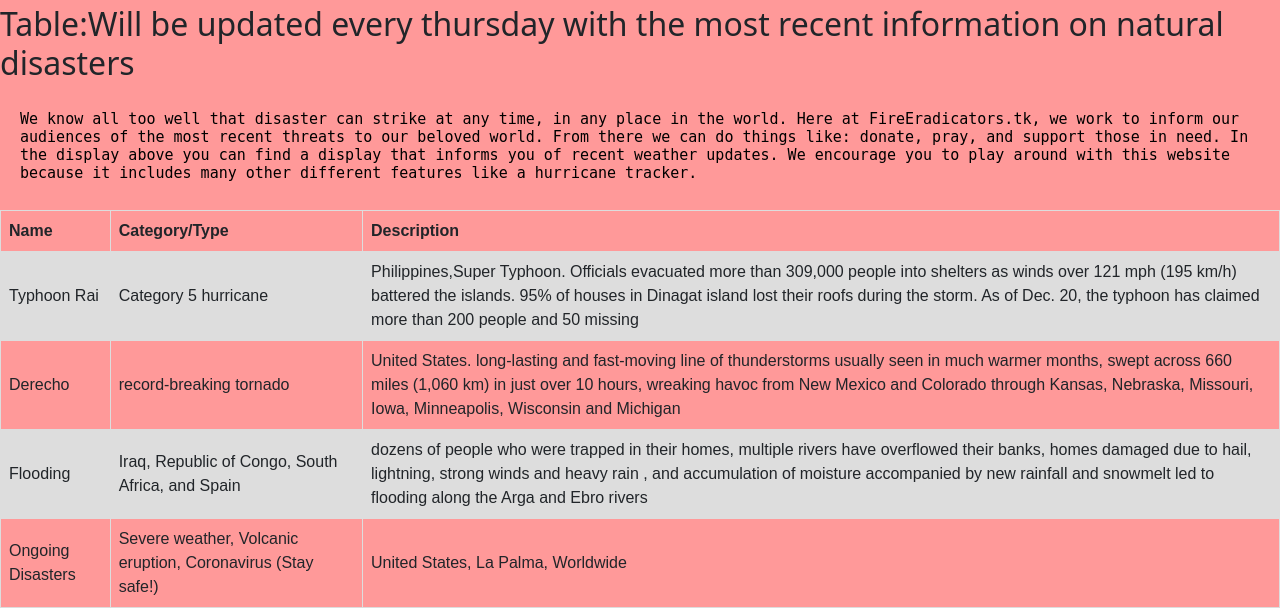
After one commit to nehapavani/n224_Venus, a Flask app: page /recent_updates/ in a window 1280 px wide; the page is wider, and only the part inside the window is pictured. The commit adds this page. Shown: the part 603-1211 px from the top of that part. Run offline with Flask 2, Linux system fonts and the light colour scheme.

Commit message:
pbl christina

```diff
--- a/main.py
+++ b/main.py
@@ -19,6 +19,10 @@ def index():
 @app.route("/journal/")
 def journal():
     return render_template("journals/journal.html")
+
+@app.route("/recent_updates/")
+def recent_updates():
+    return render_template("recent_updates.html")
 
 @app.route("/disastermap/" , methods=['GET', 'POST'])
 def disastermap():
--- a/templates/layouts/navbar.html
+++ b/templates/layouts/navbar.html
@@ -2,7 +2,7 @@
     <link href="https://cdn.jsdelivr.net/npm/bootstrap@5.0.0/dist/css/bootstrap.min.css" rel="stylesheet">
     <script src="https://cdn.jsdelivr.net/npm/@popperjs/core@2.9.2/dist/umd/popper.min.js" ></script>
     <script src="https://cdn.jsdelivr.net/npm/bootstrap@5.0.1/dist/js/bootstrap.min.js" integrity="sha384-Atwg2Pkwv9vp0ygtn1JAojH0nYbwNJLPhwyoVbhoPwBhjQPR5VtM2+xf0Uwh9KtT" crossorigin="anonymous"></script>
-    <title>Team Lovelace</title>
+    <title>Team Eradicators</title>
 </head>
 
 <body>
@@ -15,7 +15,6 @@
         <ul class="navbar-nav">
             <li><a class="nav-link" href={{ url_for('index') }}>Home</a></li>
             <li><a class="nav-link" href={{ url_for('journal') }}>Journal</a></li>
-            <li><a class="nav-link" href={{ url_for('disastermap') }}>Disaster Map</a></li>
             <li class="nav-item dropdown">
                 <a class="nav-link dropdown-toggle" data-bs-toggle="dropdown" aria-expanded="false" id="dropdownMenuButton1" type="button">
                     About
@@ -38,6 +37,17 @@
                     <a class="dropdown-item" href={{ url_for('lydia_sijp') }}>Lydia Sijp</a>
                 </div>
             </li>
+
+            <li class="nav-item dropdown">
+                <a class="nav-link dropdown-toggle" data-bs-toggle="dropdown" aria-expanded="false" id="dropdownMenuButton1" type="button">
+                    pbl week 4
+                </a>
+                <div class="dropdown-menu" aria-labelledby="dropdownMenuButton1">
+                    <a class="dropdown-item" href={{ url_for('recent_updates') }}>Recent Updates</a>
+                    <a class="dropdown-item" href={{ url_for('disastermap') }}>Disaster Map</a>
+                </div>
+            </li>
+
             </li>
 #grg5
             <li class="nav-item dropdown">
--- /dev/null
+++ b/templates/recent_updates.html
@@ -0,0 +1,85 @@
+{% extends "layouts/base.html" %}
+{%block head%}
+
+{%endblock%}
+
+{%block body%}
+
+    <h2>Recent Updates</h2>
+    <iframe width="1500" height=500" src="https://www.accuweather.com/en/us/san-diego/92101/weather-forecast/347628" ></iframe>
+    <style>
+        table {
+            font-family: arial, sans-serif;
+            border-collapse: collapse;
+            width: 100%;
+        }
+
+        td, th {
+            border: 1px solid #dddddd;
+            text-align: left;
+            padding: 8px;
+        }
+
+        tr:nth-child(even) {
+            background-color: #dddddd;
+        }
+    </style>
+    </head>
+    <body>
+{#    <script>#}
+{#        var granimInstance = new Granim({#}
+{#            element: '#canvas-background',#}
+{#            name: 'background-animation',#}
+{#            direction: 'left-right',#}
+{#            opacity: [1, 1],#}
+{#            isPausedWhenNotInView: true,#}
+{#            states : {#}
+{#                "default-state": {#}
+{#                    gradients: [#}
+{#                        ['#e74c3c', '#ffffff'],#}
+{#                        ['#ffffff', '#e74c3c']#}
+{#                    ]#}
+{#                }#}
+{#            }#}
+{#        });#}
+{#    </script>#}
+<body style="background-color:#FF9999;">
+    <h2>Table:Will be updated every thursday with the most recent information on natural disasters</h2>
+    <h1 style="font-family: 'Agency FB', monospace; padding: 20px; color:black; font-size: 15px;">
+        We know all too well that disaster can strike at any time, in any place in the world. Here at FireEradicators.tk, we work to inform our audiences of
+        the most recent threats to our beloved world. From there we can do things like: donate, pray, and support those in need.
+        In the display above you can find a display that informs you of recent weather updates. We encourage you to play around with this website because it includes
+        many other different features like a hurricane tracker.
+    </h1>
+    <table>
+        <tr>
+            <th>Name</th>
+            <th>Category/Type</th>
+            <th>Description</th>
+        </tr>
+        <tr>
+            <td>Typhoon Rai</td>
+            <td>Category 5 hurricane</td>
+            <td>Philippines,Super Typhoon. Officials evacuated more than 309,000 people into shelters as winds over 121 mph (195 km/h) battered the islands.
+                95% of houses in Dinagat island lost their roofs during the storm. As of Dec. 20, the typhoon has claimed more than 200 people and 50 missing
+            </td>
+        </tr>
+        <tr>
+            <td>Derecho</td>
+            <td>record-breaking tornado</td>
+            <td>United States. long-lasting and fast-moving line of thunderstorms usually seen in much warmer months, swept across 660 miles (1,060 km) in just over 10 hours, wreaking havoc from New Mexico and Colorado through
+                Kansas, Nebraska, Missouri, Iowa, Minneapolis, Wisconsin and Michigan</td>
+        </tr>
+        <tr>
+            <td>Flooding</td>
+            <td>Iraq, Republic of Congo, South Africa, and Spain</td>
+            <td>dozens of people who were trapped in their homes, multiple rivers have overflowed their banks, homes damaged due to hail, lightning, strong winds and heavy rain
+            , and accumulation of moisture accompanied by new rainfall and snowmelt led to flooding along the Arga and Ebro rivers</td>
+        </tr>
+        <tr>
+            <td>Ongoing Disasters</td>
+            <td>Severe weather, Volcanic eruption, Coronavirus (Stay safe!)</td>
+            <td>United States, La Palma, Worldwide</td>
+        </tr>
+    </table>
+{%endblock%}
```
